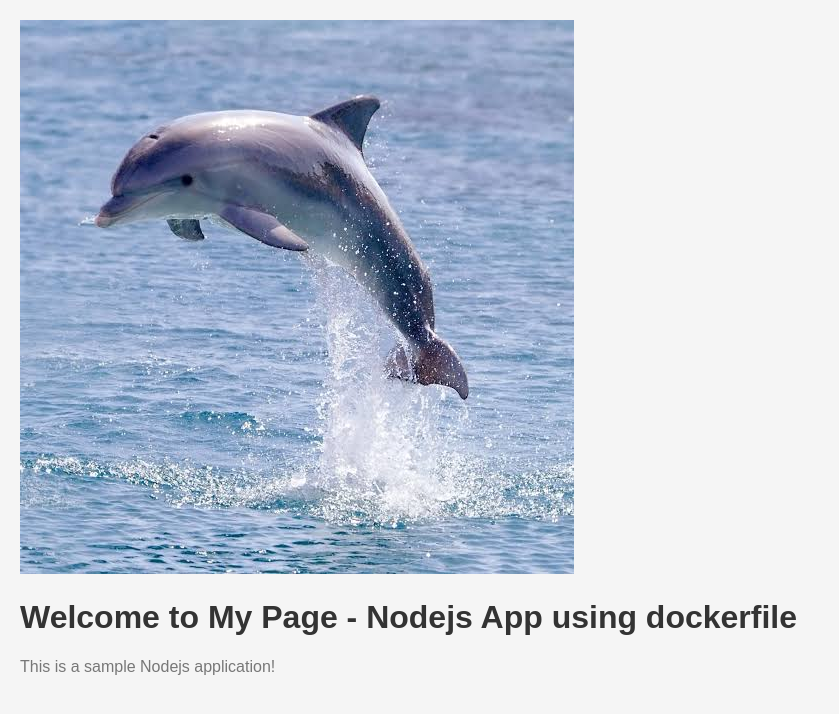
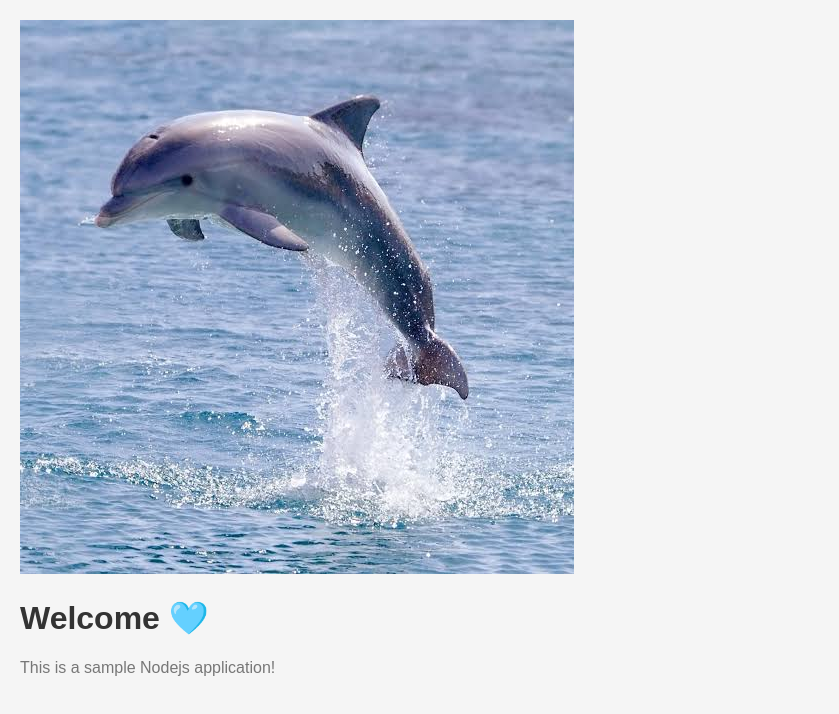
Before and after one commit to Starlight258/cicd, a website: page public/index.html in a window 1280 px wide. Shown: the whole page, without its empty margins (0-839 px from the left). Drawn offline with Linux system fonts and the light colour scheme.

Commit message:
docs: 이름 변경

```diff
--- a/public/index.html
+++ b/public/index.html
@@ -7,7 +7,7 @@
 </head>
 <body>
   <img src="images/dolphin.png" alt="dolphin logo">
-  <h1>Welcome to My Page - Nodejs App using dockerfile</h1>
+  <h1>Welcome 🩵 </h1>
   <p>This is a sample Nodejs application!</p>
 </body>
 </html>
```
